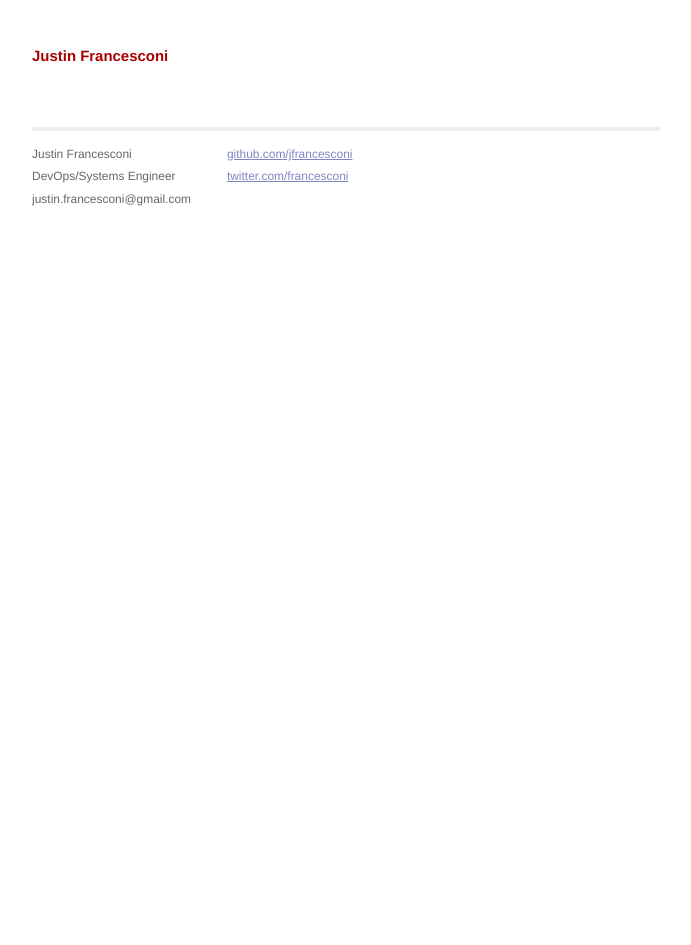
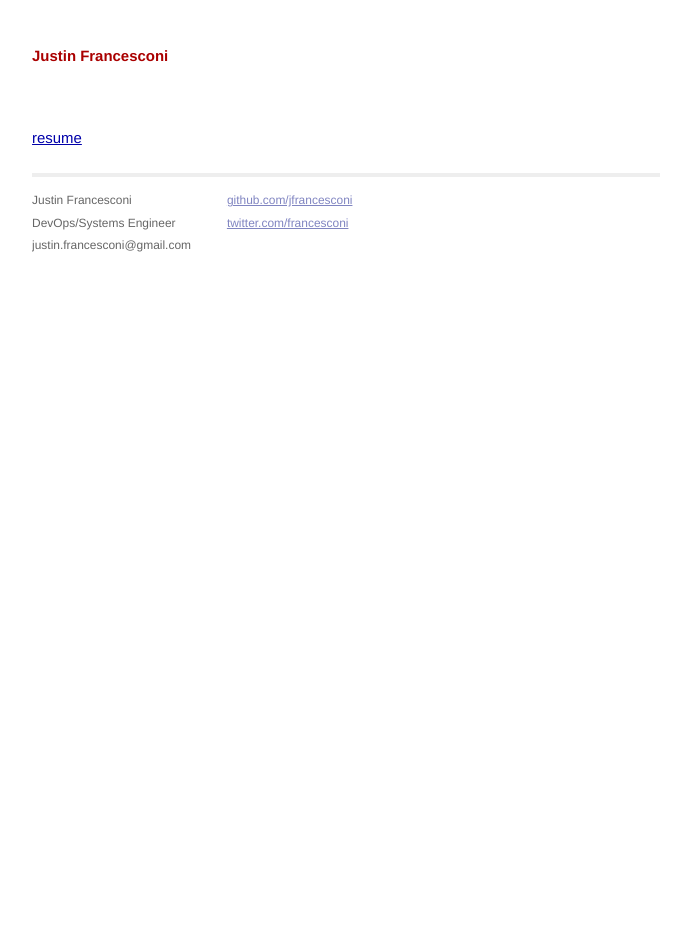
Before and after one commit to jfrancesconi/jfrancesconi.github.io, a Jekyll site: the page built from index.html, in a window 1280 px wide. Shown: the whole page, without its empty margins (294-985 px from the left). Built offline with Jekyll 4.4.1, drawn with Linux system fonts in a browser that asks for light colours; Markdown is read by kramdown in place of the engine named in the settings.

Commit message:
Add resume

```diff
--- a/_layouts/default.html
+++ b/_layouts/default.html
@@ -22,6 +22,10 @@
 
           {{ content }}
 
+          <div class="contact">
+            <a href="https://jfrancesconi.github.io/jfrancesconi_resume-march2014.pdf">resume</a>
+          </div>
+
           <div class="footer">
             <div class="contact">
               <p>
```
Also changed, not shown: 1 other file.
